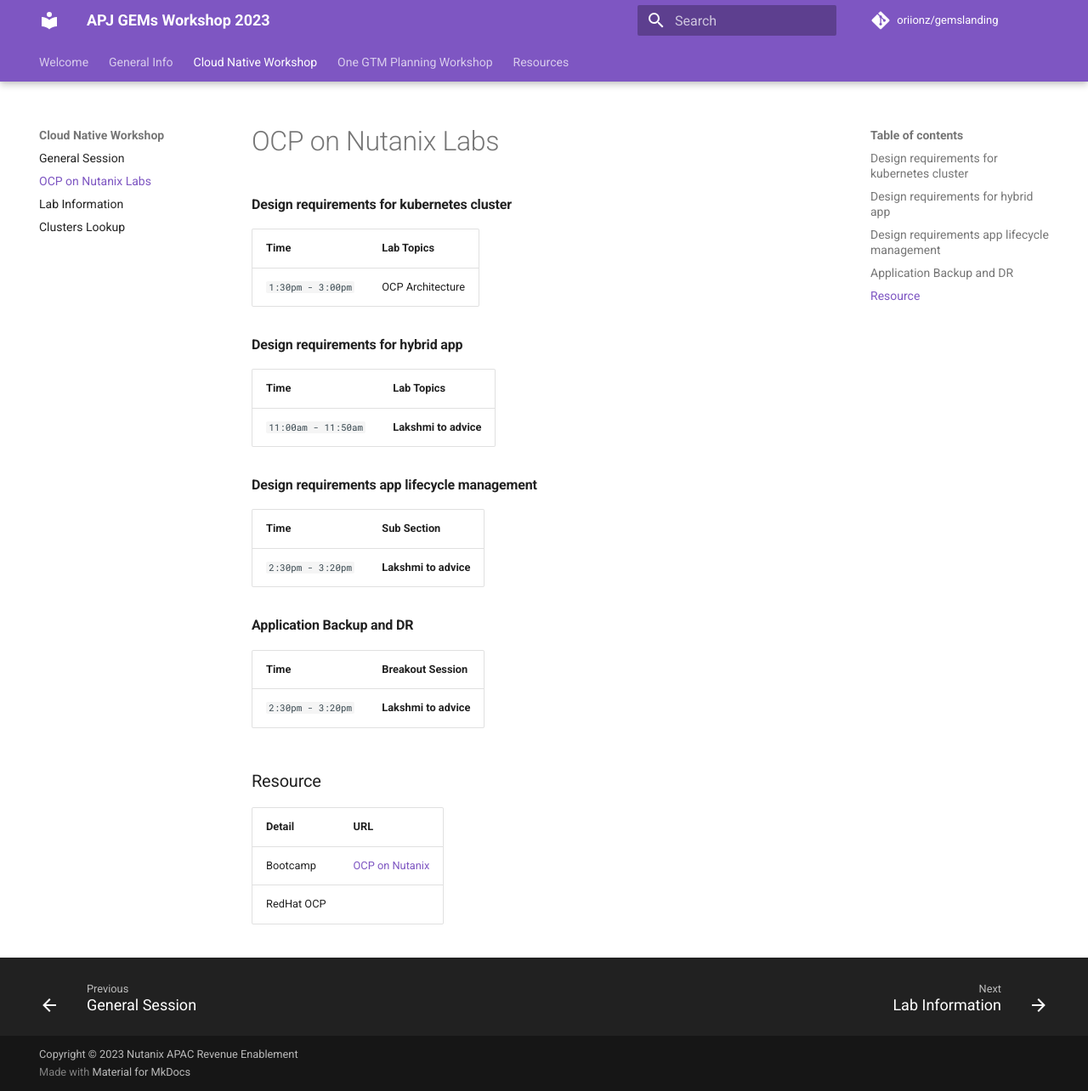
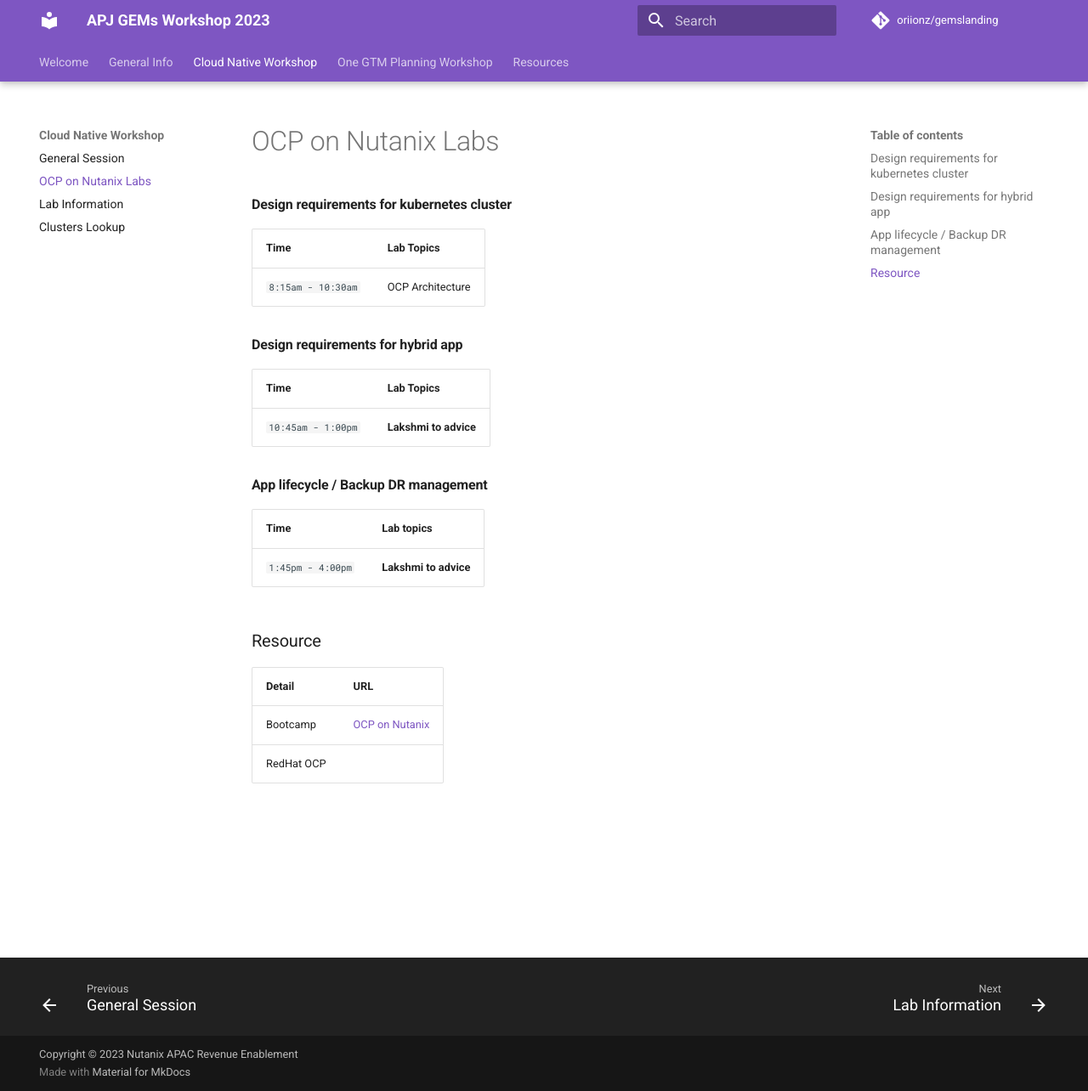
Before and after one commit to oriionz/gemslanding, an MkDocs documentation site: the page built from docs/daily_agenda/labs_agenda.md, in a window 1280 px wide and 1284 px high. Shown: the whole window at 85% size. Built offline with MkDocs 1.6.1 and Material for MkDocs 9.7.7, drawn with Linux system fonts in a browser that asks for light colours; comment, search, counter and statistics services are not loaded.

Commit message:
agenda change

```diff
--- a/docs/daily_agenda/labs_agenda.md
+++ b/docs/daily_agenda/labs_agenda.md
@@ -4,27 +4,22 @@
 
 | Time | Lab Topics |
 |-------------------------|----------|
-| `1:30pm - 3:00pm `            | OCP Architecture           |
+| `8:15am - 10:30am `            | OCP Architecture           |
 
 
 #### Design requirements for hybrid app
 | Time | Lab Topics |
 |-------------------------|----------|
-| `11:00am - 11:50am` | **Lakshmi to advice**|
+| `10:45am - 1:00pm` | **Lakshmi to advice**|
 
 
-#### Design requirements app lifecycle management
+#### App lifecycle / Backup DR management
 
-| Time | Sub Section |
+| Time | Lab topics |
 |-------------------------|----------|
-|` 2:30pm - 3:20pm `  | **Lakshmi to advice**|
+|` 1:45pm - 4:00pm `  | **Lakshmi to advice**|
 
 
-#### Application Backup and DR
-
-| Time | Breakout Session |
-|-------------------------|----------|
-|` 2:30pm - 3:20pm `  | **Lakshmi to advice**|
 
 
 
```
Also changed, not shown: docs/daily_agenda/general_agenda.md (+8 -8 lines).
